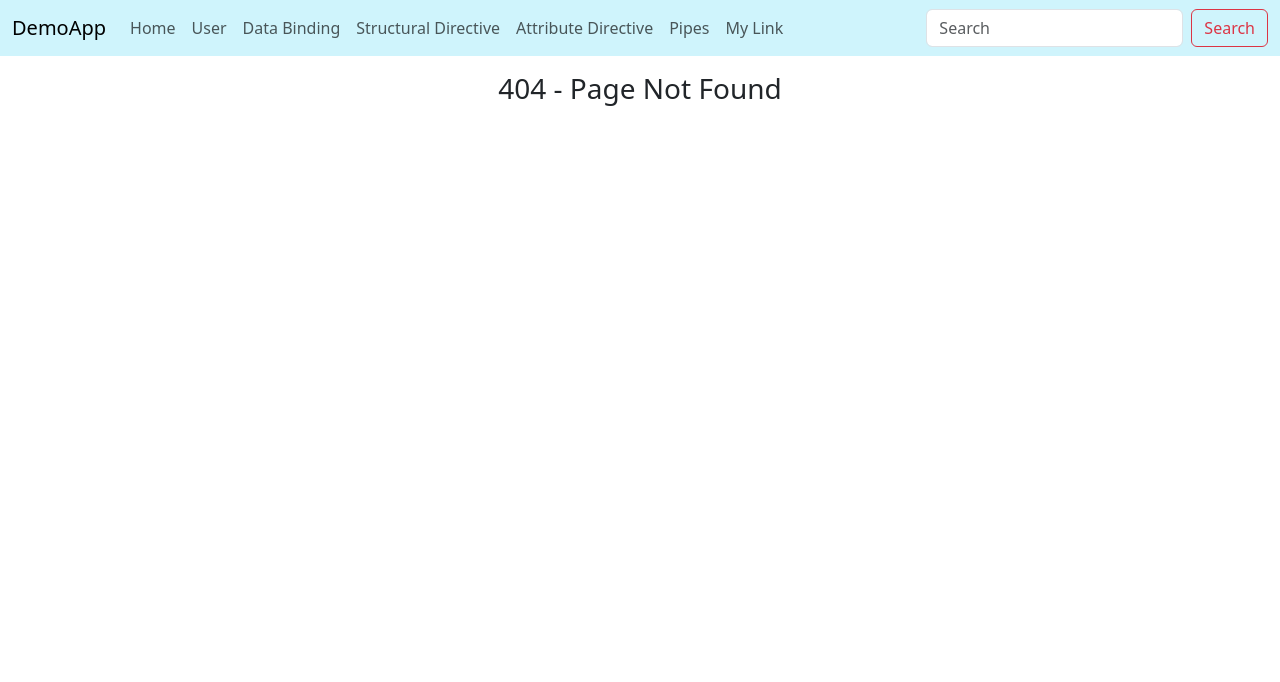
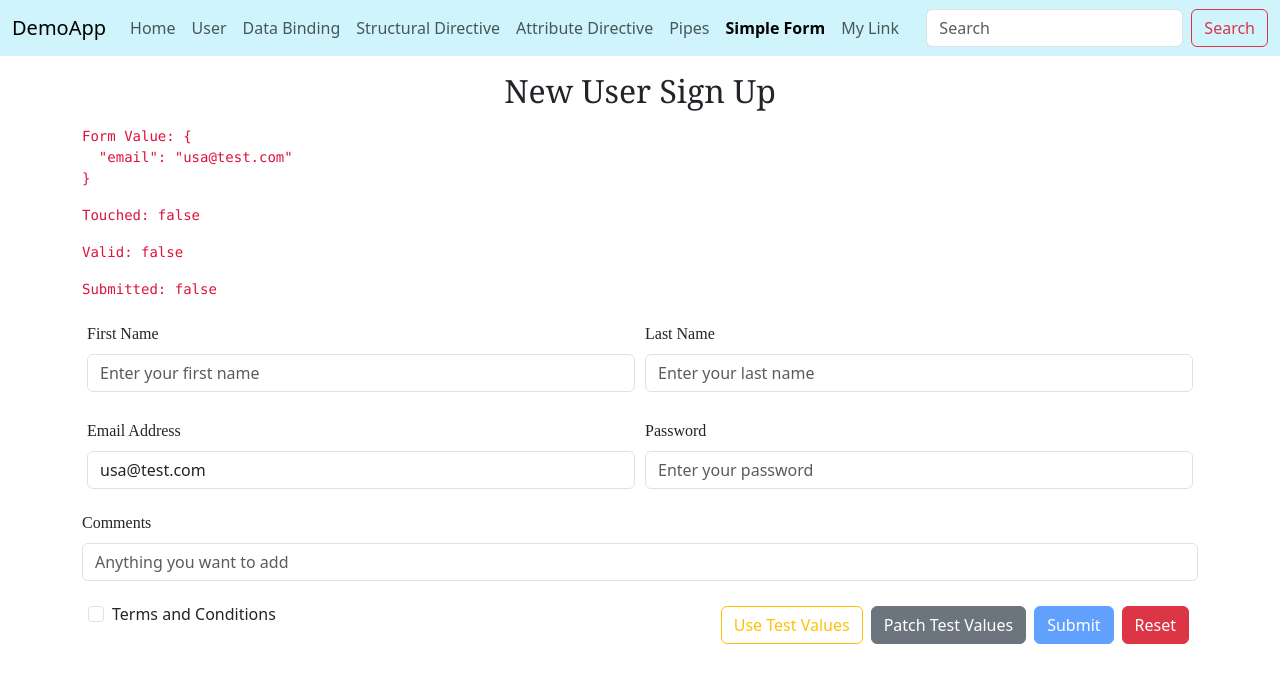
Before and after one commit to HuiYangUS/demo-angular-app, an Angular app: page /simple-form in a window 1280 px wide. Before the commit this address had no page. Shown: the top 682 px of the page. Built offline with nearby package versions, Linux system fonts and the light colour scheme.

Commit message:
added & concluded template driven form practice

```diff
--- a/src/app/app.component.html
+++ b/src/app/app.component.html
@@ -38,6 +38,11 @@
                     <a class="nav-link active" aria-current="page" routerLink="pipes"
                         routerLinkActive="active">Pipes</a>
                 </li>
+                <li class="nav-item">
+                    <a class="nav-link active" aria-current="page" routerLink="simple-form"
+                        routerLinkActive="active">Simple Form</a>
+                </li>
+
 
                 <li class="nav-item">
                     <a class="nav-link" routerLink="my-link">My Link</a>
--- a/src/app/app.routes.ts
+++ b/src/app/app.routes.ts
@@ -7,6 +7,7 @@ import { PageNotFoundComponent } from './page-not-found/page-not-found.component
 import { MyHomeComponent } from './my-home/my-home.component';
 import { LoginComponent } from './login/login.component';
 import { PipeDemoComponent } from './pipe-demo/pipe-demo.component';
+import { SimpleFormComponent } from './simple-form/simple-form.component';
 
 /**
  * <Route> is an object
@@ -20,6 +21,7 @@ export const routes: Routes = [
     { path: "structural-directive", component: StructuralDirectiveDemoComponent },
     { path: "attribute-directive", component: AttributeDirectiveDemoComponent },
     { path: "pipes", component: PipeDemoComponent },
+    { path: "simple-form", component: SimpleFormComponent },
     /**
      * Wild card must be the last component
      */
--- /dev/null
+++ b/src/app/simple-form/simple-form.component.html
@@ -0,0 +1,110 @@
+<div class="container">
+    <!-- #userFrom (local variable reference) -->
+    <form #userForm="ngForm" (ngSubmit)="onSubmit(userForm)">
+        <div style="font-family: Georgia, serif;" name="formTitle">
+            <h2 class="text-center m-3">New User Sign Up</h2>
+        </div>
+        <!-- <div class="m-1" style="color: crimson;" align="center">{{userObj.firstName}} - {{userObj.lastName}} -
+            {{userObj.email}} - {{userObj.password}}
+            - {{userObj.isChecked}}</div> -->
+        <pre class="display-values">Form Value: {{userForm.value | json}}</pre>
+        <pre class="display-values">Touched: {{userForm.touched}}</pre>
+        <pre class="display-values">Valid: {{userForm.valid}}</pre>
+        <pre class="display-values">Submitted: {{userForm.submitted}}</pre>
+
+        <div class="float-container" name="req-name">
+            <div class="float-child mb-3">
+                <label for="demoFirstName" class="form-label target-label">First Name</label>
+                <!-- [(ngModel)] can bind to component variable ONLY after 'name' attribute is set in 'ngForm' -->
+                <input #firstName="ngModel" (change)="trimFirstName()" required minlength="2" maxlength="15"
+                    pattern="^[a-zA-Z]+$" name="firstName" [(ngModel)]="userObj.firstName" type="text"
+                    class="form-control" id="demoFirstName" placeholder="Enter your first name">
+                <!-- Local variable needs to bind to 'ngModel' and when it is updated -->
+                @if (firstName?.dirty || firstName?.touched) {
+                @if (firstName?.errors?.["required"]) {
+                <small class="text-danger">First name is required</small>
+                }
+                @if (firstName?.errors?.["pattern"]) {
+                <small class="text-danger">First name must only contain characters</small>
+                } @else if (firstName?.errors?.["minlength"]) {
+                <small class="text-danger">First name needs to have at least 2 characters</small>
+                }
+                }
+            </div>
+            <div class="float-child mb-3">
+                <label for="demoLastName" class="form-label target-label">Last Name</label>
+                <input #lastName="ngModel" (change)="trimLastName()" required minlength="2" maxlength="15"
+                    pattern="^[a-zA-Z]+$" name="lastName" [(ngModel)]="userObj.lastName" type="text"
+                    class="form-control" id="demoLastName" placeholder="Enter your last name">
+                @if (lastName?.dirty || lastName?.touched) {
+                @if (lastName?.errors?.["required"]) {
+                <small class="text-danger">Last name is required</small>
+                }
+                @if (lastName?.errors?.["pattern"]) {
+                <small class="text-danger">Last name must only contain characters</small>
+                } @else if (lastName?.errors?.["minlength"]) {
+                <small class="text-danger">Last name needs to have at least 2 characters</small>
+                }
+                }
+            </div>
+        </div>
+        <div class="float-container" name="req-info">
+            <div class="float-child mb-3">
+                <label for="demoEmail" class="form-label target-label">Email Address</label>
+                <input #email="ngModel" required email name="email" [(ngModel)]="userObj.email" type="email"
+                    class="form-control" id="demoEmail" placeholder="Enter your email">
+                @if (email?.dirty || email?.touched) {
+                @if (email?.errors?.["required"]) {
+                <small class="text-danger">Email is required</small>
+                }
+                @if (email?.errors?.["email"]) {
+                <small class="text-danger">This email is not valid</small>
+                }
+                }
+            </div>
+            <div class="float-child mb-3">
+                <label for="demoPassword" class="form-label target-label">Password</label>
+                <input #password="ngModel" required minlength="6" pattern="^\S+$" name="password"
+                    [(ngModel)]="userObj.password" type="password" class="form-control" id="demoPassword"
+                    placeholder="Enter your password">
+                @if (password?.dirty || password?.touched) {
+                @if (password?.errors?.["required"]) {
+                <small class="text-danger">Password is required</small>
+                }
+                @if (password?.errors?.["pattern"]) {
+                <small class="text-danger">Password does not meet the requirements:</small>
+                <ul>
+                    <li class="text-danger"><small>Password can not contain empty space</small></li>
+                </ul>
+                } @else if (password?.errors?.["minlength"]) {
+                <small class="text-danger">Password does not meet the requirements:</small>
+                <ul>
+                    <li class="text-danger"><small>Password must be at least 6 characters</small></li>
+                </ul>
+                }
+                }
+            </div>
+        </div>
+        <div>
+            <div class="mb-3">
+                <label class="form-label target-label">Comments</label>
+                <input name="comments" [(ngModel)]="userObj.comments" type="text" class="form-control"
+                    placeholder="Anything you want to add">
+            </div>
+        </div>
+        <div class="float-container" name="terms">
+            <div style="margin-left: 25px;" class="float-child form-check mb-3">
+                <input required checked="userObj.isChecked" name="isChecked" [(ngModel)]="userObj.isChecked"
+                    type="checkbox" class="form-check-input" id="demoCheckUserForm">
+                <label class="form-check-label">Terms and Conditions</label>
+            </div>
+            <div align="right" class="float-child">
+                <button (click)="setTestValues(userForm)" class="btn btn-outline-warning m-1">Use Test Values</button>
+                <button (click)="patchTestValues(userForm)" class="btn btn-secondary m-1">Patch Test Values</button>
+                <button [disabled]="!userForm.valid" type="submit" class="btn btn-primary m-1">Submit</button>
+                <!-- <button (click)="resetUserFormX()" class="btn btn-danger m-1">Cancel</button> -->
+                <button (click)="resetUserFormY(userForm)" class="btn btn-danger m-1">Reset</button>
+            </div>
+        </div>
+    </form>
+</div>
--- /dev/null
+++ b/src/app/simple-form/simple-form.component.scss
@@ -0,0 +1,16 @@
+.float-container {
+    display: flex;
+}
+
+.float-child {
+    flex: 1;
+    padding: 5px;
+}
+
+.target-label {
+    font-family: 'Times New Roman', Times, serif;
+}
+
+.display-values {
+    color: crimson;
+}
--- /dev/null
+++ b/src/app/simple-form/simple-form.component.ts
@@ -0,0 +1,71 @@
+import { Component, OnInit } from '@angular/core';
+import { FormsModule, NgForm } from '@angular/forms';
+import { User } from '../user';
+import { CommonModule } from '@angular/common';
+
+/**
+ * Template Driven Form
+ */
+@Component({
+  selector: 'app-simple-form',
+  imports: [FormsModule, CommonModule],
+  templateUrl: './simple-form.component.html',
+  styleUrl: './simple-form.component.scss'
+})
+export class SimpleFormComponent implements OnInit {
+
+  userObj: User = {};
+
+  trimFirstName() {
+    this.userObj.firstName = this.userObj.firstName?.trimEnd();
+  }
+
+  trimLastName() {
+    this.userObj.lastName = this.userObj.lastName?.trimEnd();
+  }
+
+  /**
+   * It can be used to set default values for the target form
+   */
+  ngOnInit(): void {
+    this.userObj.email = "usa@test.com";
+  }
+
+  setTestValues(userForm: NgForm) {
+    let testDataObj = {
+      firstName: "Hui",
+      lastName: "Yang",
+      email: "tester@test.com",
+      password: 123456,
+      isChecked: true,
+      comments: "This is a test!"
+    }
+    userForm.setValue(testDataObj);
+  }
+
+  patchTestValues(userForm: NgForm) {
+    let testDataObj = {
+      firstName: "Robert",
+      lastName: "Fisher",
+    }
+    userForm.control.patchValue(testDataObj);
+  }
+
+  onSubmit(userForm: NgForm) {
+    console.log(userForm.value);
+  }
+
+  resetUserFormY(userForm: NgForm) {
+    userForm.reset();
+  }
+
+  resetUserFormX() {
+    this.userObj.firstName = "";
+    this.userObj.lastName = "";
+    this.userObj.email = "";
+    this.userObj.password = "";
+    this.userObj.isChecked = false;
+    this.userObj.comments = "";
+  }
+
+}
--- /dev/null
+++ b/src/app/user.ts
@@ -0,0 +1,11 @@
+export interface User {
+
+    firstName?: string;
+    lastName?: string;
+    email?: string;
+    password?: string;
+    isChecked?: boolean;
+    // Optional
+    comments?: string;
+
+}
```
Also changed, not shown: 1 other file (tests, documents, lock files or other folders).
